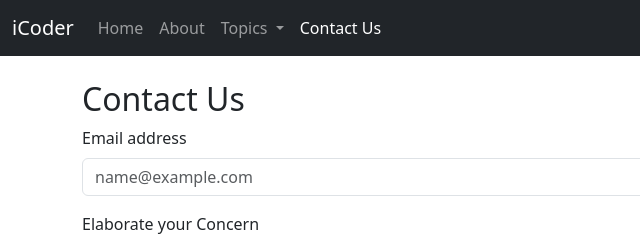
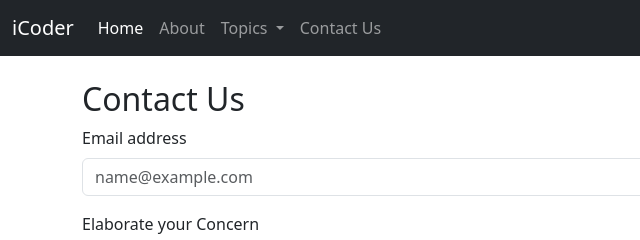
Before and after one commit to chahatchauhan02/iCoderBootstrap, a plain HTML site: page contact.html in a window 1280 px wide. Shown: the top 240 px of the page, 0-640 px from the left. Drawn offline with nearby package versions, Linux system fonts and the light colour scheme.

Commit message:
Update contact.html

```diff
--- a/contact.html
+++ b/contact.html
@@ -27,12 +27,12 @@
           <span class="navbar-toggler-icon"></span>
         </button>
         <div class="collapse navbar-collapse" id="navbarSupportedContent">
-          <ul class="navbar-nav me-auto mb-2 mb-lg-0">
+         <ul class="navbar-nav me-auto mb-2 mb-lg-0">
             <li class="nav-item">
-              <a class="nav-link" aria-current="page" href="/">Home</a>
+              <a class="nav-link active" aria-current="page" href="/iCoderBootstrap/">Home</a>
             </li>
             <li class="nav-item">
-              <a class="nav-link" href="/about.html">About</a>
+              <a class="nav-link" href="/iCoderBootstrap/about.html">About</a>
             </li>
             <li class="nav-item dropdown">
               <a
@@ -57,7 +57,7 @@
               </ul>
             </li>
             <li class="nav-item">
-              <a class="nav-link active" href="/contact.html">Contact Us</a>
+              <a class="nav-link" href="/iCoderBootstrap/contact.html">Contact Us</a>
             </li>
           </ul>
           <form class="d-flex" role="search">
```
